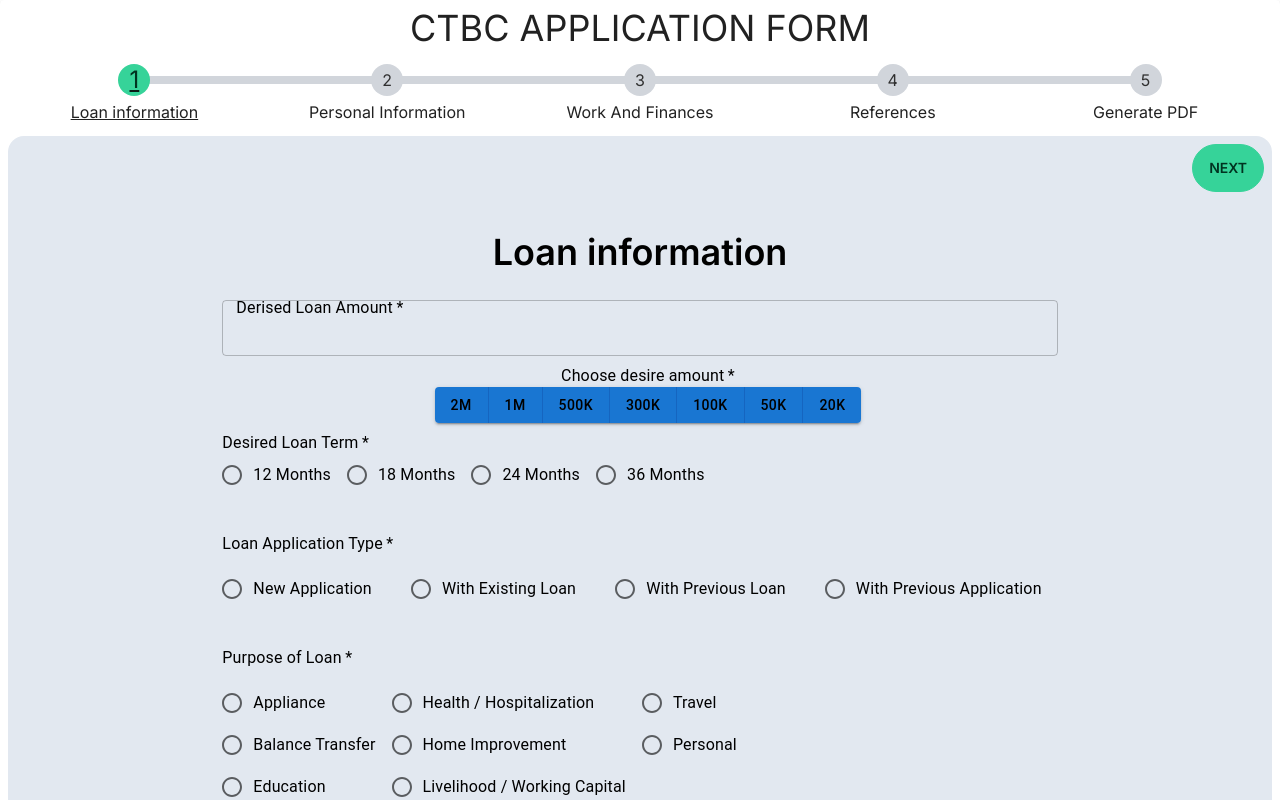
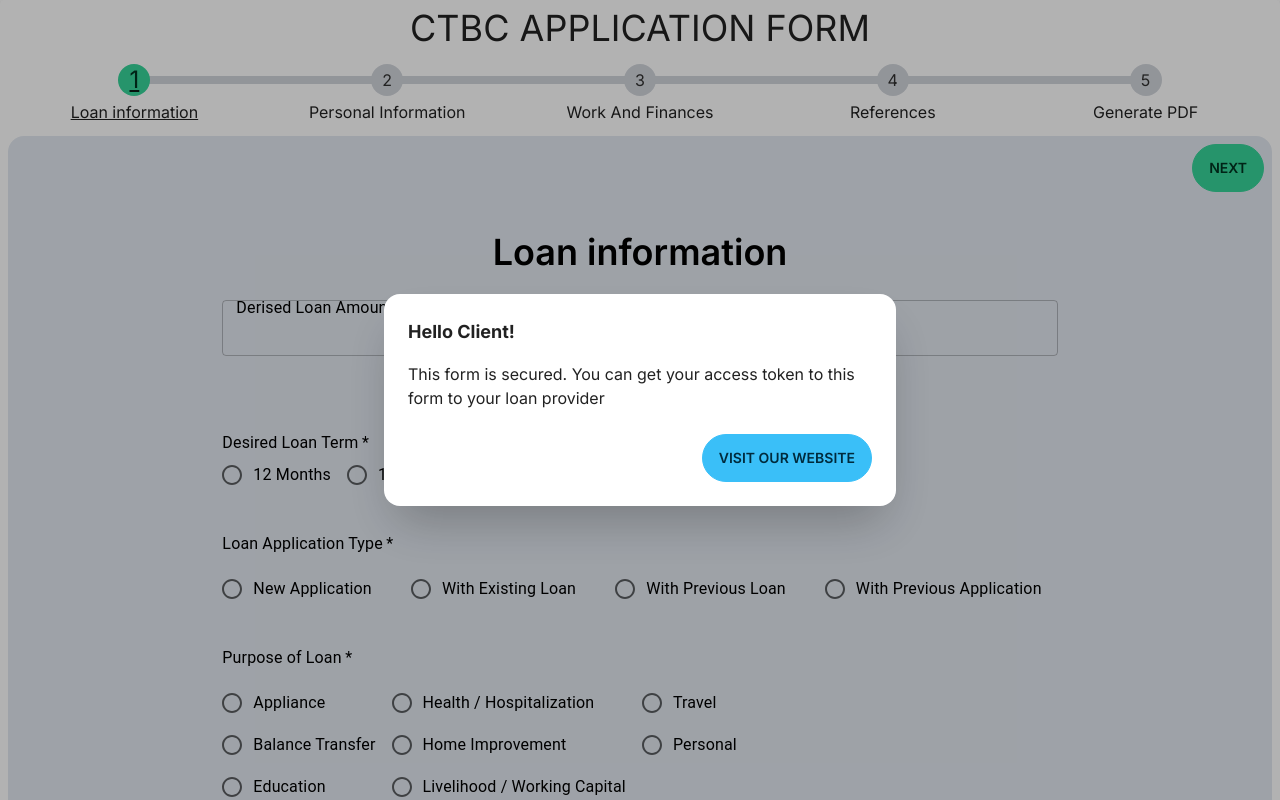
Before and after one commit to Noah202226/ctbc-application-form, a Next.js app: page / in a window 1280 px wide. Shown: the top 800 px of the page. Built offline with nearby package versions, Linux system fonts and the light colour scheme.

Commit message:
add firebase ref link

```diff
--- /dev/null
+++ b/app/firebase.jsx
@@ -0,0 +1,26 @@
+// Import the functions you need from the SDKs you need
+import { getApp, getApps, initializeApp } from "firebase/app";
+// import { getAnalytics } from "firebase/analytics";
+import { getFirestore } from "firebase/firestore";
+// TODO: Add SDKs for Firebase products that you want to use
+// https://firebase.google.com/docs/web/setup#available-libraries
+
+// Your web app's Firebase configuration
+// For Firebase JS SDK v7.20.0 and later, measurementId is optional
+const firebaseConfig = {
+  apiKey: "AIzaSyAt8OGQmEMJLtZVpkHiC9lB92ccd_UnRBs",
+  authDomain: "rsbc-agents-app.firebaseapp.com",
+  projectId: "rsbc-agents-app",
+  storageBucket: "rsbc-agents-app.appspot.com",
+  messagingSenderId: "102758156659",
+  appId: "1:102758156659:web:c1b2504ccc264b3df15d06",
+  measurementId: "G-7FE26GB53S",
+};
+
+// Initialize Firebase
+const app = initializeApp(firebaseConfig, {
+  persistence: false, // Disable offline persistence
+});
+
+export const db = getFirestore(app);
+// const analytics = getAnalytics(app);
--- a/app/page.jsx
+++ b/app/page.jsx
@@ -1,6 +1,6 @@
 "use client";
 
-import React, { useState } from "react";
+import React, { useEffect, useState } from "react";
 import { Card } from "@mui/material";
 
 // Assets
@@ -13,7 +13,55 @@
 import References from "./forms/References";
 import GeneratePdf from "./forms/GeneratePdf";
 
+import { useSearchParams } from "next/navigation";
+
+import { db } from "./firebase";
+import { doc, getDoc } from "firebase/firestore";
+
 const CtbcForm = () => {
+  const [refID, setRefID] = useState("");
+  const [modalRef, setModalRef] = useState(true);
+  const params = useSearchParams().get("id");
+
+  const [errorLink, setErrorLink] = useState("");
+
+  const linkToOurSite = () => {
+    window.location.href = "https://rsbc-marketing.vercel.app/";
+  };
+
+  const submitRef = async () => {
+    console.log(refID);
+    const docRef = doc(db, "clients", refID.toString());
+
+    const docSnap = await getDoc(docRef);
+
+    if (docSnap.exists()) {
+      console.log("Document data:", docSnap.data());
+      setModalRef(false);
+    } else {
+      // docSnap.data() will be undefined in this case
+      setErrorLink("Link is not valid.");
+      console.log("No such document!");
+    }
+  };
+
+  useEffect(() => {
+    console.log(db);
+    if (!params) {
+      setModalRef(true);
+      console.log(params, modalRef);
+    } else {
+      console.log(params);
+      setRefID(params);
+    }
+  }, []);
+
+  useEffect(() => {
+    if (refID) {
+      submitRef();
+    }
+  }, [refID]);
+
   const [stepsdata, setStepsdata] = useState([
     {
       stepName: "Loan information",
@@ -112,6 +160,42 @@
       <h1 className="text-3xl sm:text-4xl text-center ">
         CTBC APPLICATION FORM
       </h1>
+      {/* Put this part before </body> tag */}
+      <input
+        type="checkbox"
+        id="my_modal_6"
+        className="modal-toggle"
+        checked={modalRef}
+        onChange={submitRef}
+      />
+      <div className="modal">
+        <div className="modal-box">
+          {refID === "" ? (
+            <>
+              <h3 className="font-bold text-lg">Hello Client!</h3>
+
+              <p className="my-4">
+                This form is secured. You can get your access token to this form
+                to your loan provider
+              </p>
+
+              <div className="modal-action">
+                <label
+                  htmlFor="my_modal_6"
+                  className="btn btn-info"
+                  onClick={linkToOurSite}
+                >
+                  Visit our website
+                </label>
+              </div>
+            </>
+          ) : errorLink === "" ? (
+            <p>Verifying link...</p>
+          ) : (
+            <p>{errorLink}</p>
+          )}
+        </div>
+      </div>
       <div className="flex flex-col sm:flex-col  w-full">
         <ul className="steps my-3">
           {stepsdata.map((step) => {
--- a/package.json
+++ b/package.json
@@ -14,7 +14,8 @@
     "@mui/material": "^5.14.8",
     "autoprefixer": "10.4.15",
     "downloadjs": "^1.4.7",
-    "next": "13.4.19",
+    "firebase": "^10.4.0",
+    "next": "^13.5.3",
     "pdf-lib": "^1.17.1",
     "postcss": "8.4.29",
     "react": "18.2.0",
```
Also changed, not shown: 1 other file (tests, documents, lock files or other folders).
